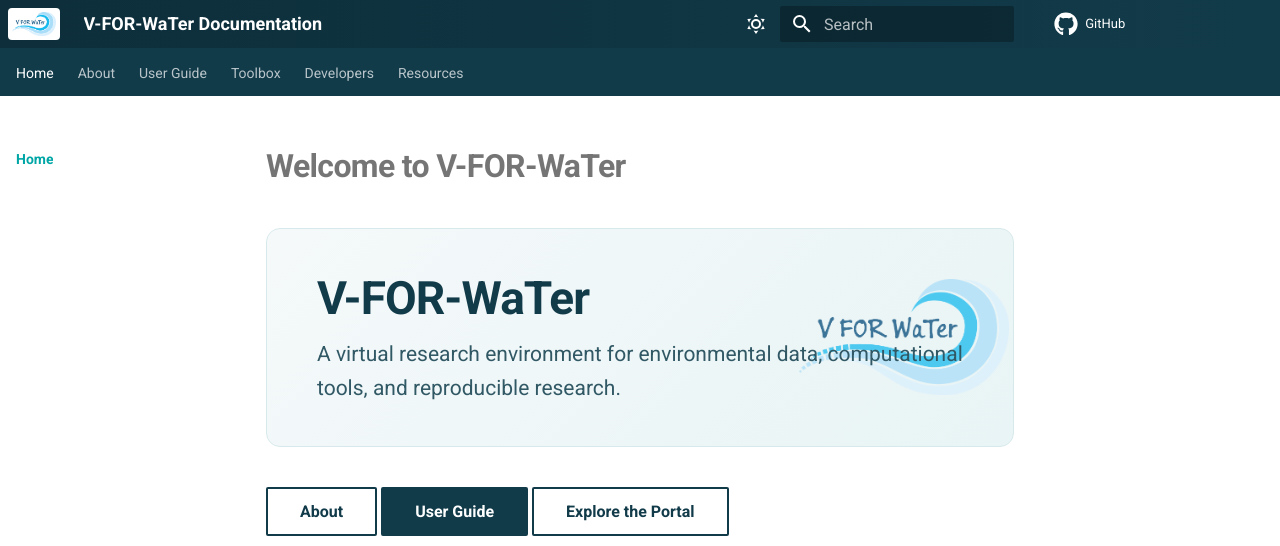
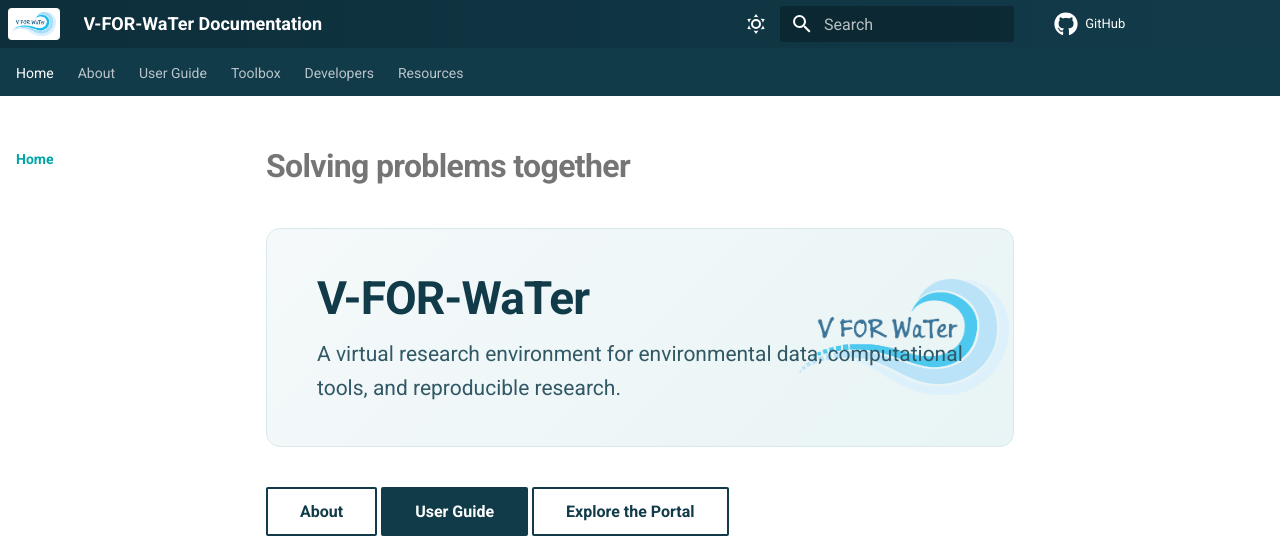
Before and after one commit to VForWaTer/vforwater-documentation, an MkDocs documentation site: the page built from docs/index.md, in a window 1280 px wide and 1142 px high, cut to the strip 0-546 px from the top of the window. Built offline with MkDocs 1.6.1 and Material for MkDocs 9.7.7, drawn with Linux system fonts in a browser that asks for light colours; comment, search, counter and statistics services are not loaded.

Commit message:
fix: update title in index.md to reflect collaborative focus

```diff
--- a/docs/index.md
+++ b/docs/index.md
@@ -1,4 +1,4 @@
-# Welcome to V-FOR-WaTer
+# Solving problems together
 
 <div class="vfw-hero">
 
```
